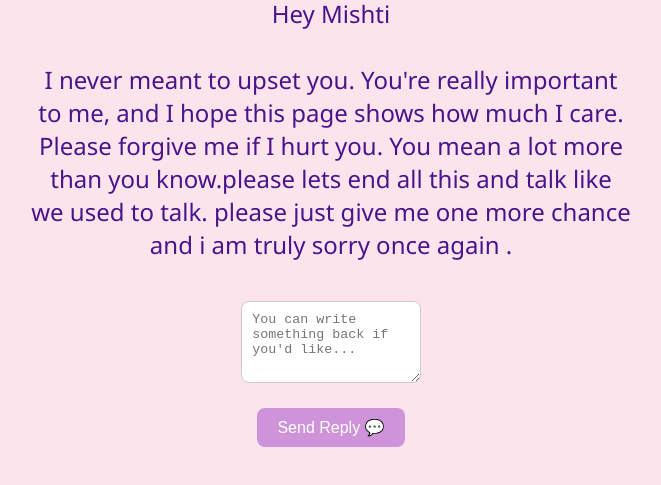
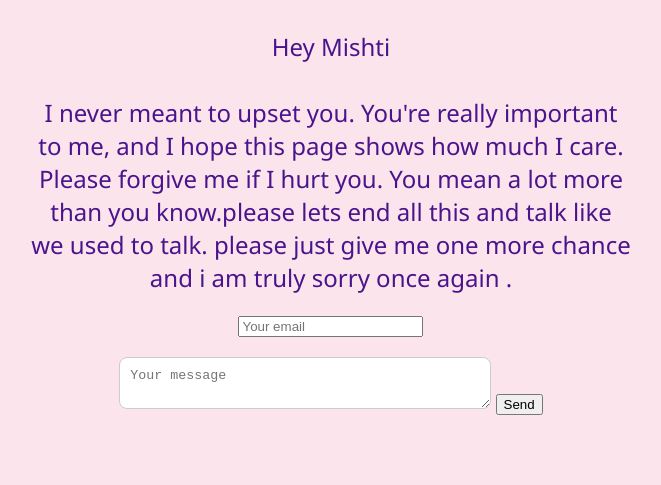
Before and after one commit to sakshamsaini19/sorry-page, a website: page public/index.html in a window 1280 px wide. Shown: the part 327-812 px from the top of the page, without its empty margins (309-970 px from the left). Drawn offline with Linux system fonts and the light colour scheme.

Commit message:
Update index.html

```diff
--- a/public/index.html
+++ b/public/index.html
@@ -68,9 +68,10 @@
     Please forgive me if I hurt you. You mean a lot more than you know.please lets end all this and talk like we used to talk. please just give me one more chance and i am truly sorry once again .
   </p>
 
-  <form action="/message" method="POST">
-    <textarea name="herMessage" rows="4" placeholder="You can write something back if you'd like..."></textarea><br>
-    <button type="submit" class="button">Send Reply 💬</button>
-  </form>
+  <form action="https://formspree.io/f/yourFormID" method="POST">
+  <input type="email" name="email" placeholder="Your email" required>
+  <textarea name="message" placeholder="Your message"></textarea>
+  <button type="submit">Send</button>
+</form>
 </body>
 </html>
```
